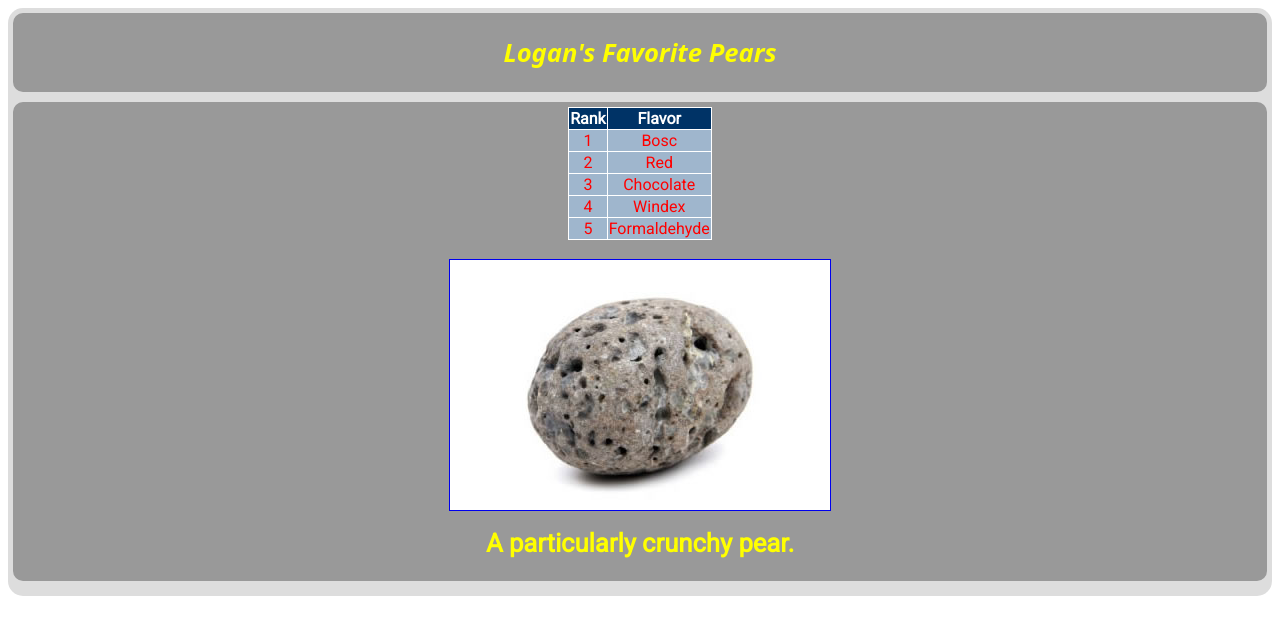
After one commit to joeybab3/joeybab3.github.io, a PHP site: page /214/ice.html in a window 1280 px wide. The commit adds this page. Shown: the top 635 px of the page. Run offline with PHP 8.4, Linux system fonts and the light colour scheme.

```diff
--- /dev/null
+++ b/214/ice.html
@@ -0,0 +1,31 @@
+<!DOCTYPE html>
+<html>
+  <head>
+    <link href="https://fonts.googleapis.com/css?family=Roboto" rel="stylesheet">
+    <link href="icecream.css" rel="stylesheet" type="text/css">
+    <meta charset="utf-8">
+    <title>Logan's Pears</title>
+  </head>
+  <body>
+    <div id="content">
+      <div class="section header">
+        <h1><em>Logan's Favorite Pears</em></h1>
+      </div>
+      <div class="section">
+        <table>
+          <tr><th>Rank</th><th>Flavor</th></tr>
+          <tr><td>1</td><td>Bosc</td></tr>
+          <tr><td>2</td><td>Red</td></tr>
+          <tr><td>3</td><td>Chocolate</td></tr>
+          <tr><td>4</td><td>Windex</td></tr>
+          <tr><td>5</td><td>Formaldehyde</td></tr>
+        </table>
+        <br/>
+        <a href="PAGE2.html">
+          <img border = 1px solid black src="images/rock.jpg"/>
+        </a>
+        <h1>A particularly crunchy pear.</h1>
+      </div>
+    </div>
+  </body>
+</html>
--- /dev/null
+++ b/214/icecream.css
@@ -0,0 +1,60 @@
+
+body{
+	font-family: 'Roboto', sans-serif;
+	color: #ffff00;
+	background-color:#ffffff;
+}
+
+h1 {
+	font-size: 1.6em;
+	text-align: center;
+}
+
+table {
+	margin-left: auto;
+	margin-right: auto;
+	text-align: left;
+	border-collapse: collapse;
+	border-radius:10px;
+}
+
+tr {
+	border: 1px solid #ffffff;
+	text-align: center;
+	background-color:#9FB6CD;
+}
+
+th {
+	text-align: center;
+	color: #ffffff;
+	background-color: #003366;
+	border-right: 1px solid;
+}
+
+td {
+	color: #FF0000;
+	border-right:1px solid #ffffff;
+}
+
+img {
+	display: block;
+    margin: auto;
+}
+#content {
+	background-color:#dddddd;
+	border-radius:15px;
+	margin:auto;
+	padding:5px;
+	height:100%;
+}
+.section
+{
+	background-color:#999999;
+	border-radius:10px;
+	margin-bottom:10px;
+	padding:5px;
+}
+em
+{
+font-family: sans, cursive;
+}
--- a/css/theme.css
+++ b/css/theme.css
@@ -42,3 +42,7 @@ body
 			width:250px;
 			height:250px;
 		}
+
+		body img {
+			margin: auto;
+		}
```
Also changed, not shown: 214/PAGE2.html (added, +18 -0 lines), 214/index.html (added, +12 -0 lines), 214/images/cookies.jpg (added), 214/images/rock.jpg (added).
